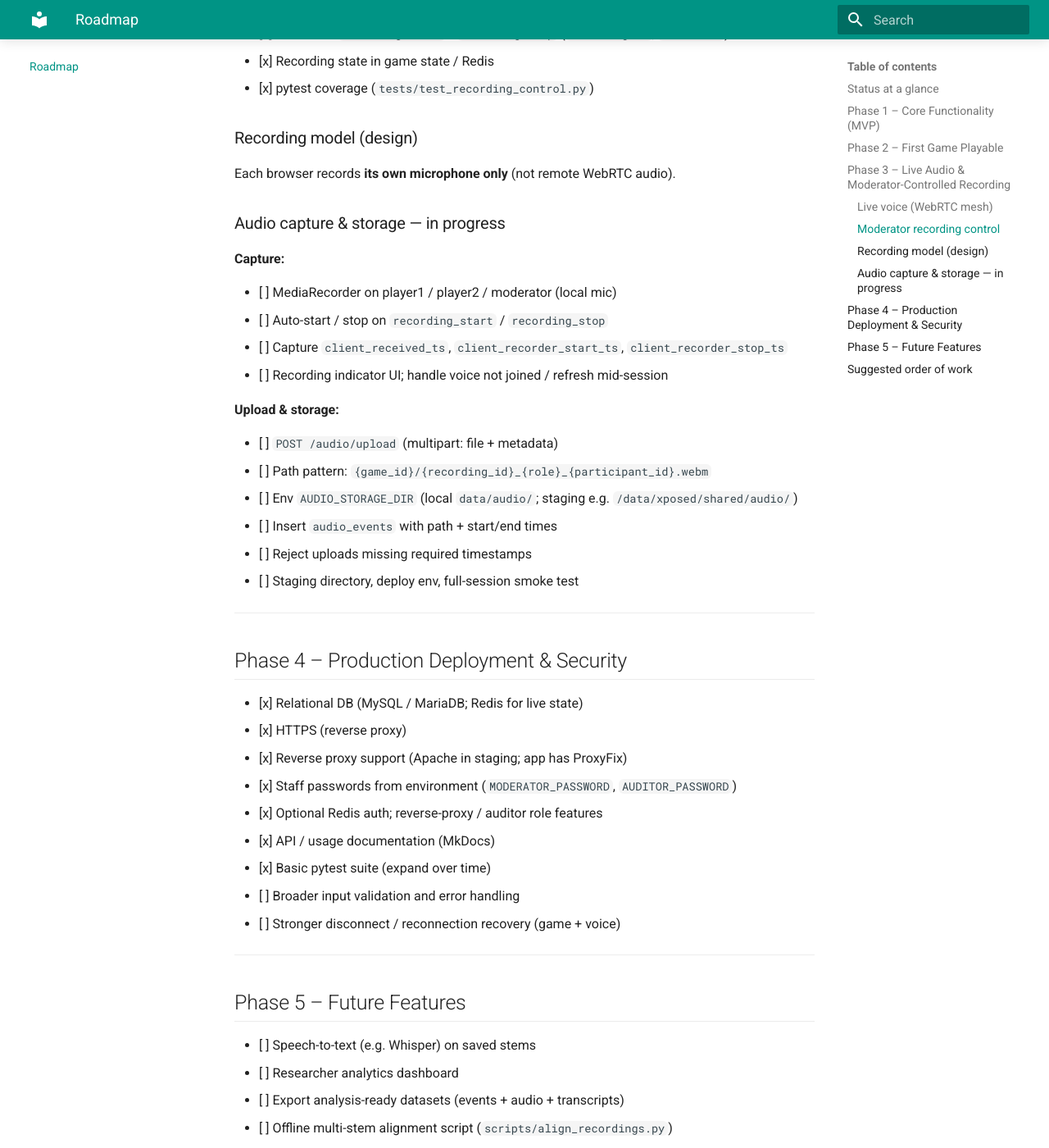
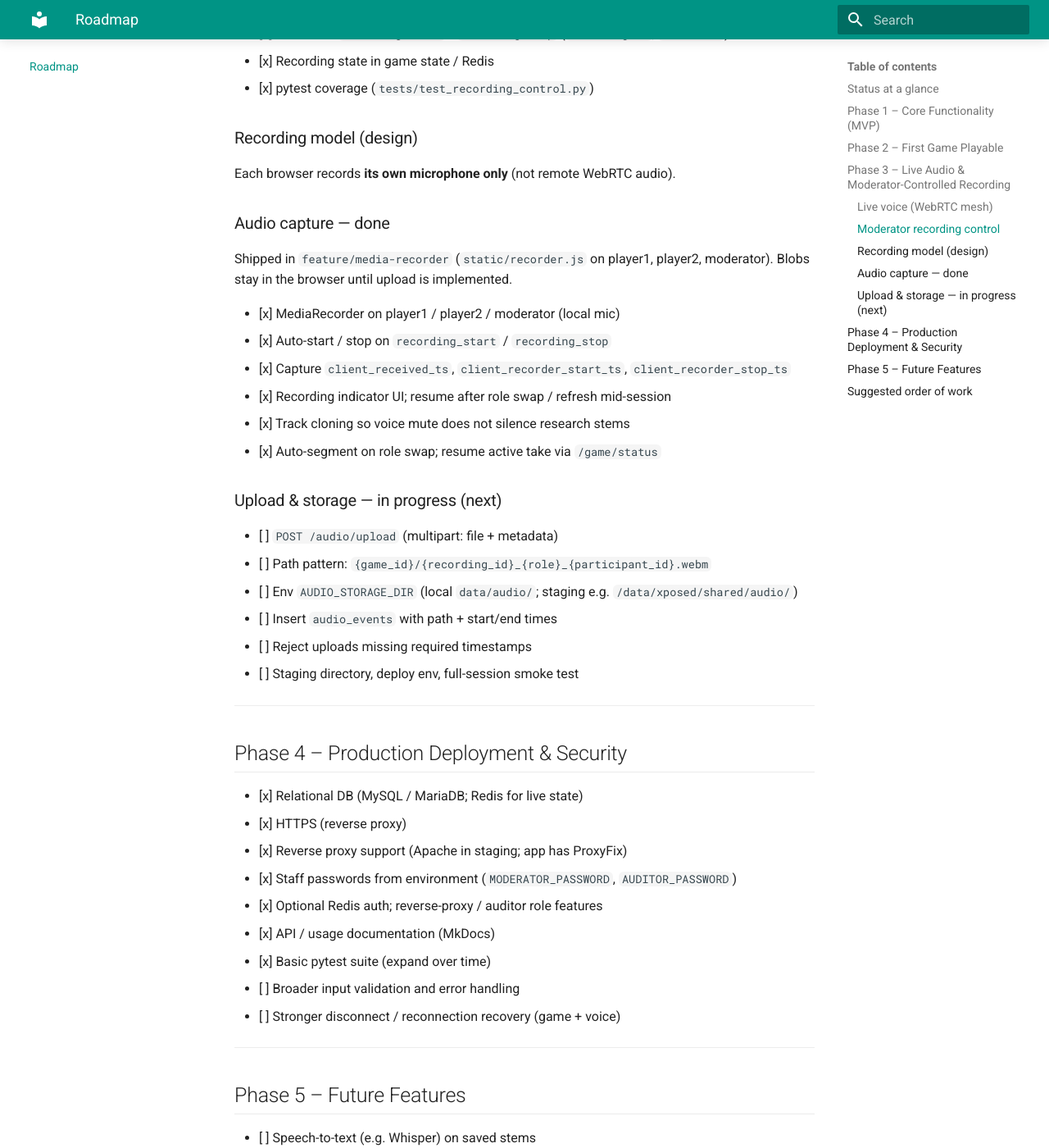
Before and after one commit to ptypes-nlesc/guesswho-stereotype, an MkDocs documentation site: the page built from docs/ROADMAP.md, in a window 1280 px wide and 1400 px high, scrolled down 1879 px. Shown: the whole window at 82% size. Built offline with MkDocs 1.6.1 and Material for MkDocs 9.7.7, drawn with Linux system fonts in a browser that asks for light colours; some of the changed text lies outside the part shown.

Commit message:
Update documentation

```diff
--- a/docs/ROADMAP.md
+++ b/docs/ROADMAP.md
@@ -12,7 +12,7 @@ Development milestones for the *Xposed* web application (Guess Who–style resea
 |-------|--------|
 | 1 – Core MVP | Done |
 | 2 – First game playable | Done |
-| 3 – Live voice + recording | **In progress** — voice done; **next: client MediaRecorder** |
+| 3 – Live voice + recording | **In progress** — voice + local capture done; **next: audio upload** |
 | 4 – Deployment & security | Mostly done (hardening ongoing) |
 | 5 – Research features | Future |
 
@@ -64,16 +64,18 @@ Development milestones for the *Xposed* web application (Guess Who–style resea
 
 Each browser records **its own microphone only** (not remote WebRTC audio).
 
-### Audio capture & storage — in progress
+### Audio capture — done
 
-**Capture:**
+Shipped in `feature/media-recorder` (`static/recorder.js` on player1, player2, moderator). Blobs stay in the browser until upload is implemented.
 
-- [ ] MediaRecorder on player1 / player2 / moderator (local mic)
-- [ ] Auto-start / stop on `recording_start` / `recording_stop`
-- [ ] Capture `client_received_ts`, `client_recorder_start_ts`, `client_recorder_stop_ts`
-- [ ] Recording indicator UI; handle voice not joined / refresh mid-session
+- [x] MediaRecorder on player1 / player2 / moderator (local mic)
+- [x] Auto-start / stop on `recording_start` / `recording_stop`
+- [x] Capture `client_received_ts`, `client_recorder_start_ts`, `client_recorder_stop_ts`
+- [x] Recording indicator UI; resume after role swap / refresh mid-session
+- [x] Track cloning so voice mute does not silence research stems
+- [x] Auto-segment on role swap; resume active take via `/game/status`
 
-**Upload & storage:**
+### Upload & storage — in progress (next)
 
 - [ ] `POST /audio/upload` (multipart: file + metadata)
 - [ ] Path pattern: `{game_id}/{recording_id}_{role}_{participant_id}.webm`
@@ -111,7 +113,7 @@ Each browser records **its own microphone only** (not remote WebRTC audio).
 
 ## Suggested order of work
 
-1. **`feature/media-recorder`** — record local mic on all roles when moderator starts recording
+1. ~~**`feature/media-recorder`** — record local mic on all roles when moderator starts recording~~ **done**
 2. **`feature/audio-upload`** — upload webm + timestamps; persist `audio_events`
 3. **`chore/audio-storage-staging`** — VM directory, env, full pipeline smoke test
 4. Hardening / reconnection and research tooling as needed
```
Also changed, not shown: README.md (+3 -2 lines), docs/api.md (+5 -0 lines).
